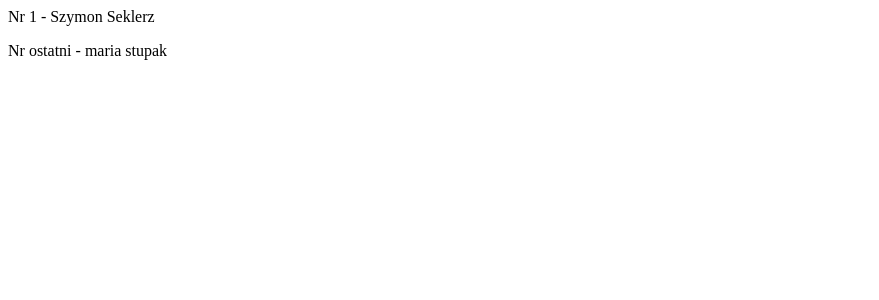
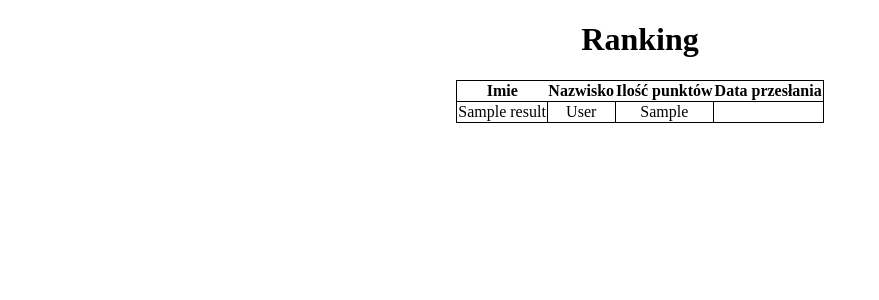
Before and after one commit to SGdevSpace/art-quiz, a Flask app: page /ranking in a window 1280 px wide. Shown: the top 300 px of the page, without its empty margins (0-879 px from the left). Run offline with Flask 2, Linux system fonts and the light colour scheme; tables that the repository leaves empty or names only in its code hold one stand-in row (values such as "Sample post").

Commit message:
bugfixes/cleaned code

```diff
--- a/app.py
+++ b/app.py
@@ -1,6 +1,5 @@
 from flask import Flask,make_response,render_template, request, jsonify, json,jsonify
 from flask import make_response, request, current_app, redirect, url_for, send_from_directory
-from dotenv import load_dotenv
 import os,time,datetime
 import  random
 import mysql.connector
@@ -25,14 +24,14 @@ qns = {
 
 }
 
-mydatabase = mysql.connector.connect(
+resultdatabase = mysql.connector.connect(
   host="mysql54.mydevil.net",
   user="m1086_admin",
   password="q29ivxIJFyNw95uONBfK",
   database="m1086_quiz"
 )
 
-mycursor = mydatabase.cursor()
+dbcursor = resultdatabase.cursor()
 
 @app.route('/getQuestions/',methods=['POST'])
 def getQuestions():
@@ -56,25 +55,19 @@ def index():
 
 @app.route('/ranking')
 def ranking():
-    return render_template('ranking.html')
+    dbcursor.execute("SELECT * FROM results ORDER BY `points` DESC")
+    data = dbcursor.fetchall()
+    return render_template('ranking.html', data=data)
 
-@app.route("/result", methods=["GET", "POST"])
-def my_function():
-    if request.method == "POST":
-        data = {}
-        data['name'] = request.json["name"]
-        data['surname'] = request.json['surname']
-        data['result'] = request.json['result']
+@app.route("/result", methods=["POST"])
+def result():
+    sql = "INSERT INTO results (name, surname, points) VALUES (%s, %s, %s)"
+    val = (request.json["name"], request.json['surname'], request.json['result'])
+    dbcursor.execute(sql, val)
+    resultdatabase.commit()
+    print("done")
+    return "done"
 
-        sql = "INSERT INTO results (name, surname, points) VALUES (%s, %s, %s)"
-        val = (request.json["name"], request.json['surname'], request.json['result'])
-        mycursor.execute(sql, val)
-        mydatabase.commit()
-        print(mycursor.rowcount, "record inserted.")
-
-        return jsonify(data)
-    else:
-        return render_template('res.html')
 
 if __name__ == '__main__':
       app.run(debug=True)
--- /dev/null
+++ b/static/css/ranking.css
@@ -0,0 +1,9 @@
+body {
+    text-align: center;
+}
+table, tr, td {
+    border: 1px solid black;
+    border-collapse: collapse;
+    margin-left: auto;
+    margin-right: auto;
+  }
--- a/templates/ranking.html
+++ b/templates/ranking.html
@@ -1,2 +1,34 @@
-<p>Nr 1 - Szymon Seklerz</p>
-<p>Nr ostatni - maria stupak</p>
+<!DOCTYPE html>
+<html lang="en">
+<head>
+    <meta charset="UTF-8">
+    <meta http-equiv="X-UA-Compatible" content="IE=edge">
+    <meta name="viewport" content="width=device-width, initial-scale=1.0">
+    <link rel="stylesheet" href="{{ url_for('static', filename='css/ranking.css') }}" type="text/css" />
+    <title>Ranking</title>
+</head>
+<body>
+    <h1>Ranking</h1>
+    <table>
+        <thead>
+            <tr>
+                <th>Imie</th>
+                <th>Nazwisko</th>
+                <th>Ilość punktów</th>
+                <th>Data przesłania</th>
+            </tr>
+        </thead>
+        <tbody>
+            {% for item in data %}
+                <tr>
+                    <td>{{item[1]}}</td>
+                    <td>{{item[2]}}</td>
+                    <td>{{item[3]}}</td>
+                    <td>{{item[4]}}</td>
+
+                </tr>
+                {% endfor %}
+        </tbody>
+    </table>
+</body>
+</html>
--- a/templates/res.html
+++ /dev/null
@@ -1 +0,0 @@
-<p>A co to</p>
```
Also changed, not shown: static/js/handler.js (+3 -7 lines), results.txt (deleted).
